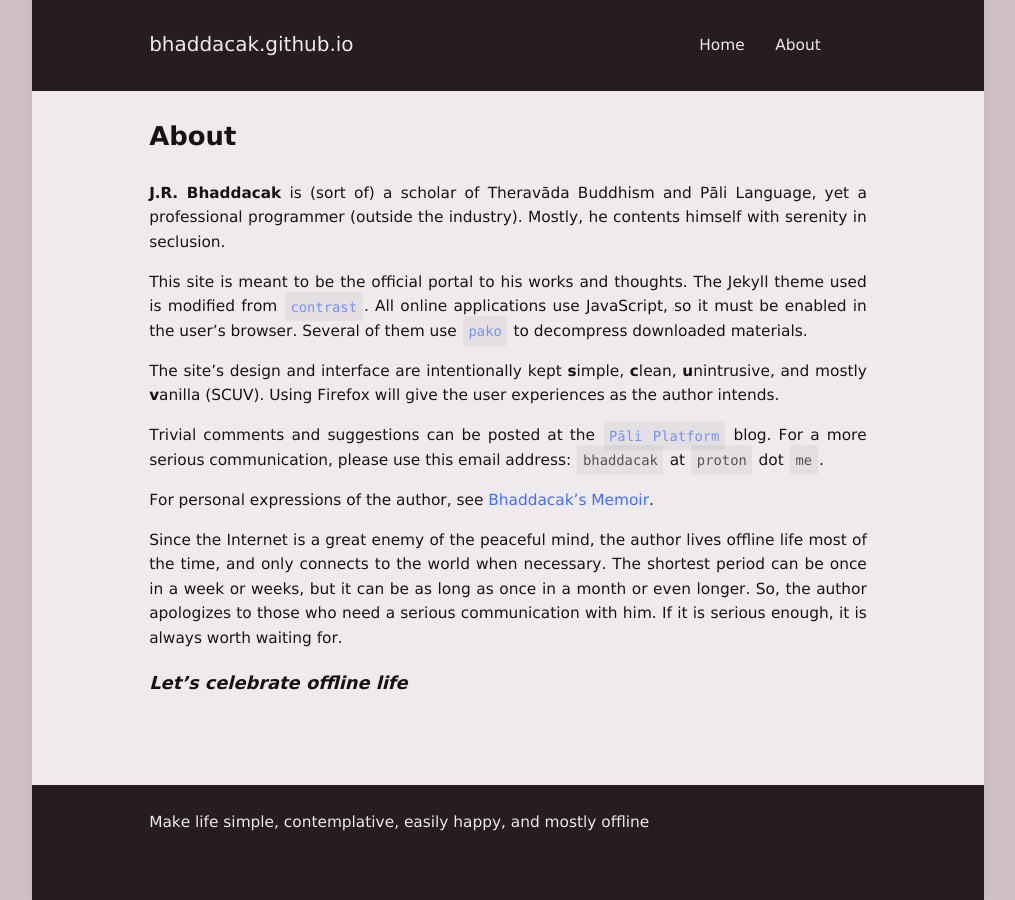
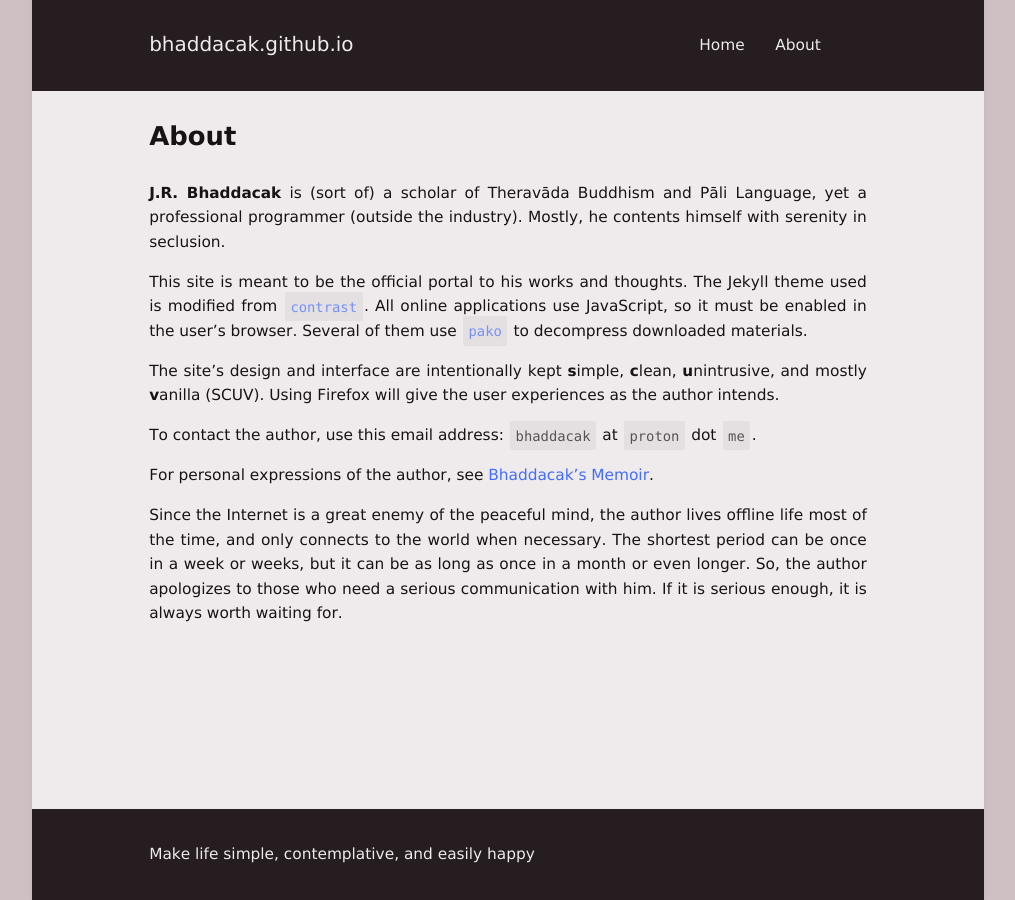
Before and after one commit to bhaddacak/bhaddacak.github.io, a Jekyll site: the page built from _pages/about.md, in a window 1280 px wide. Shown: the whole page, without its empty margins (132-1147 px from the left). Built offline with Jekyll 4.4.1, drawn with Linux system fonts in a browser that asks for light colours.

Commit message:
update about

```diff
--- a/_config.yml
+++ b/_config.yml
@@ -1,6 +1,6 @@
 title: "bhaddacak.github.io"
 author: "J.R. Bhaddacak"
-description: "Make life simple, contemplative, easily happy, and mostly offline"
+description: "Make life simple, contemplative, and easily happy"
 bilara_url: "https://raw.githubusercontent.com/suttacentral/bilara-data/published"
 #bilara_url: "/assets/external/bilara"
 cst_url: "https://raw.githubusercontent.com/bhaddacak/cst-kit/main"
--- a/_pages/about.md
+++ b/_pages/about.md
@@ -10,10 +10,8 @@ This site is meant to be the official portal to his works and thoughts. The Jeky
 
 The site's design and interface are intentionally kept **s**imple, **c**lean, **u**nintrusive, and mostly **v**anilla (SCUV). Using Firefox will give the user experiences as the author intends.
 
-Trivial comments and suggestions can be posted at the [`Pāli Platform`](http://paliplatform.blogspot.com){:target="\_blank"} blog. For a more serious communication, please use this email address: `bhaddacak` at `proton` dot `me`.
+To contact the author, use this email address: `bhaddacak` at `proton` dot `me`.
 
 For personal expressions of the author, see [Bhaddacak's Memoir](https://bhaddacak.wordpress.com){:target="\_blank"}.
 
 Since the Internet is a great enemy of the peaceful mind, the author lives offline life most of the time, and only connects to the world when necessary. The shortest period can be once in a week or weeks, but it can be as long as once in a month or even longer. So, the author apologizes to those who need a serious communication with him. If it is serious enough, it is always worth waiting for.
-
-### *Let's celebrate offline life*
```
